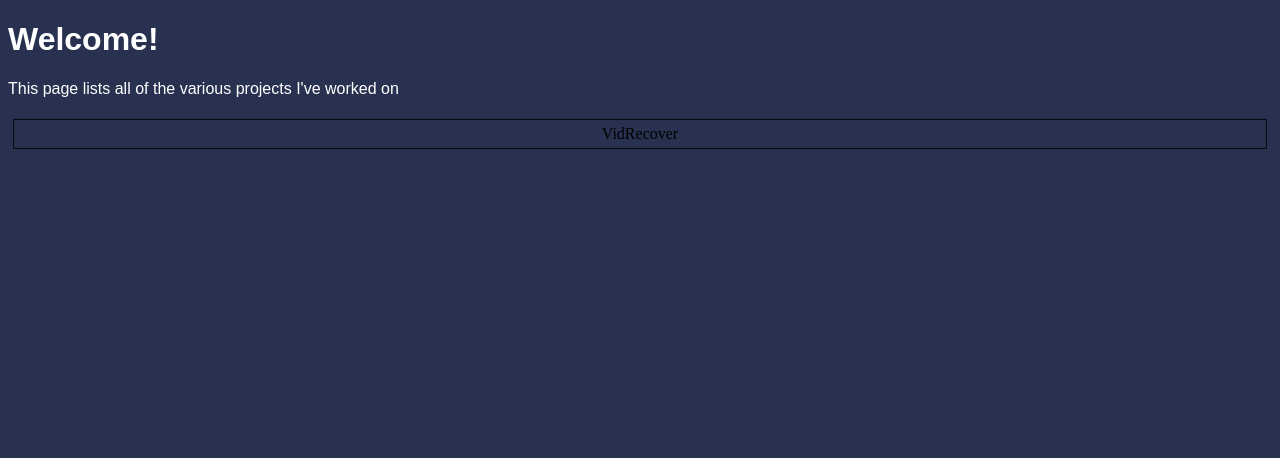
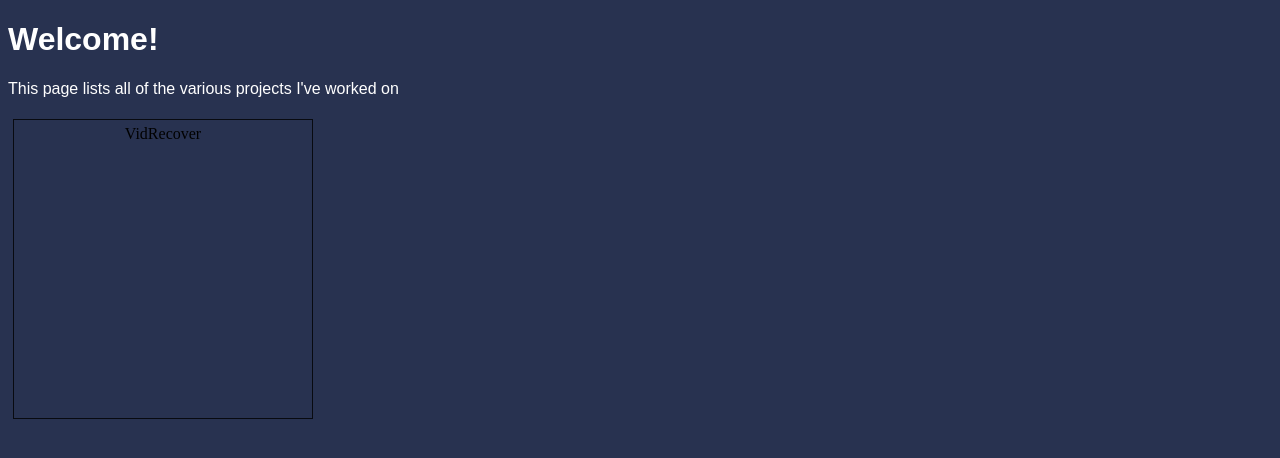
Before and after one commit to MDL4848/MDL4848.github.io, a plain HTML site: page index.html in a window 1280 px wide. Drawn offline with Linux system fonts and the light colour scheme.

Commit message:
improved formatting of code, adjusted layout

```diff
--- a/styles.css
+++ b/styles.css
@@ -25,7 +25,7 @@ a {
 
 .grid-container {
   display: grid;
-  grid-template-columns: auto ;
+  grid-template-columns: repeat(auto-fit,  300px    ) ;
 
   padding: 5px;
 }
@@ -34,4 +34,5 @@ a {
   border: 1px solid rgba(0, 0, 0, 0.8);
   padding: 5px;
   text-align: center;
+  aspect-ratio: 1;
 }
```
Also changed, not shown: index.html (+0 -3 lines).
